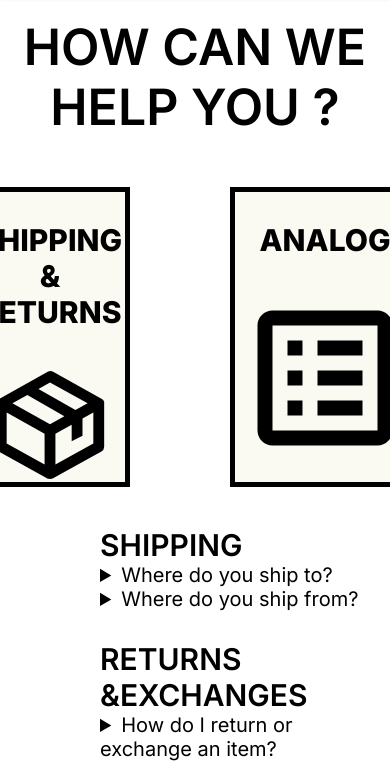
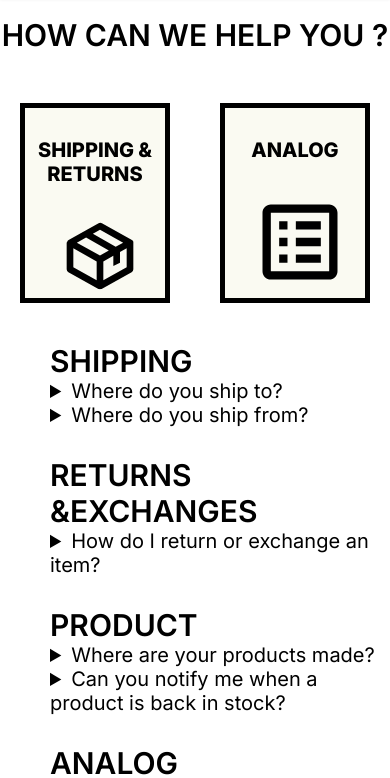
Before and after one commit to Youcode-Classe-E-2024-2025/Startup_Cyber_Wizards, a plain HTML site: page FAQ.html in a window 390 px wide. Shown: the part 63-841 px from the top of the page. Drawn offline with nearby package versions, Linux system fonts and the light colour scheme.

Commit message:
adjust the media query of the FAQ page

```diff
--- a/assets/css/style.css
+++ b/assets/css/style.css
@@ -593,6 +593,7 @@ padding-bottom: 20px;
   margin-top: 10px;
   margin-bottom: 10px;
   margin-left: 20px;
+  flex-wrap: wrap;
 }
 .titre{
     font-size: 30px;
@@ -605,11 +606,67 @@ padding-bottom: 20px;
 }
 .summary{
     font-size: 20px ;
+    cursor: pointer;
+
+}
+/* ------------------------ MEDIA QUERY --------------------------- */
+@media(max-width:600px) {
+
+.help{
+    font-size: 30px;
+    text-align: center;
+    margin-bottom:  50px;
+    margin-top: 20px;
+    font-weight: 600;
+}
+.part1{
+  display: flex;
+  justify-content: center ;
+  gap: 50px;
+
+}
+.container1{
+  width: 150px;
+  height: 200px;
+  border: 5px solid;
+  text-align: center;
+  background-color: rgb(250, 250, 242);
+}
+.container1 svg{
+padding-bottom: 50px;
+height: 150px;
+width: 150px ;
+}
+.container2 svg{
+padding-bottom: 60px;
+height: 140px;
+width: 150px ;
+}
+.container1 h1{
+  padding-top: 30px;
+  font-size: 20px;
+}
+.container2{
+  width: 150px;;
+  height: 200px;
+  border: 5px solid;
+  text-align: center;
+  background-color: rgb(250, 250, 242);
+}
+.container2 h1{
+  padding-top: 30px;
+  font-size: 20px;
+}
+.part2{
+  margin-left: 50px;
+  margin-top: 40px;
+  margin-bottom: 100px;
 }
 
 
 
 
+}
 
 
 /* ------------------------ Fin FAQ --------------------------- */
```
